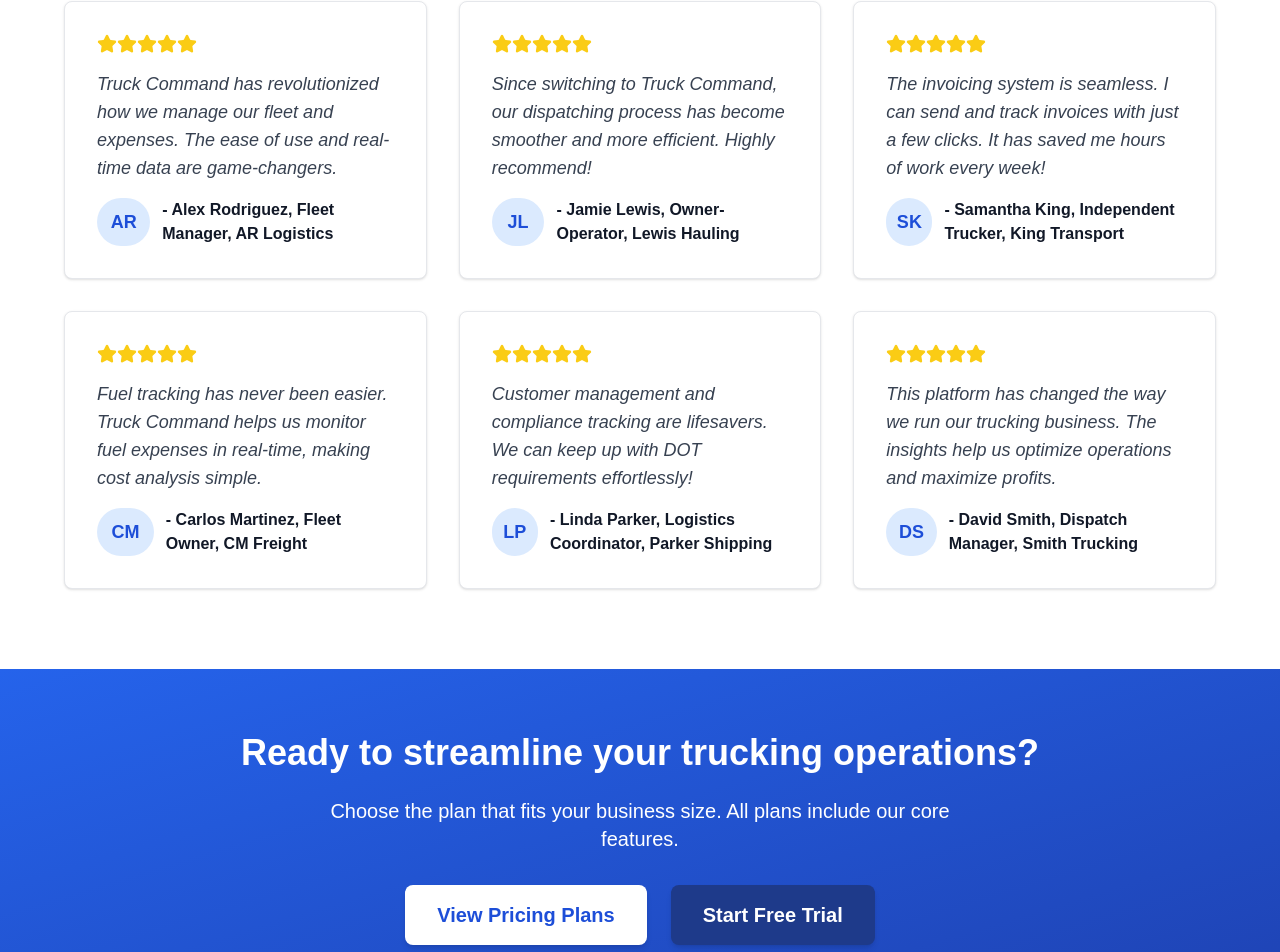
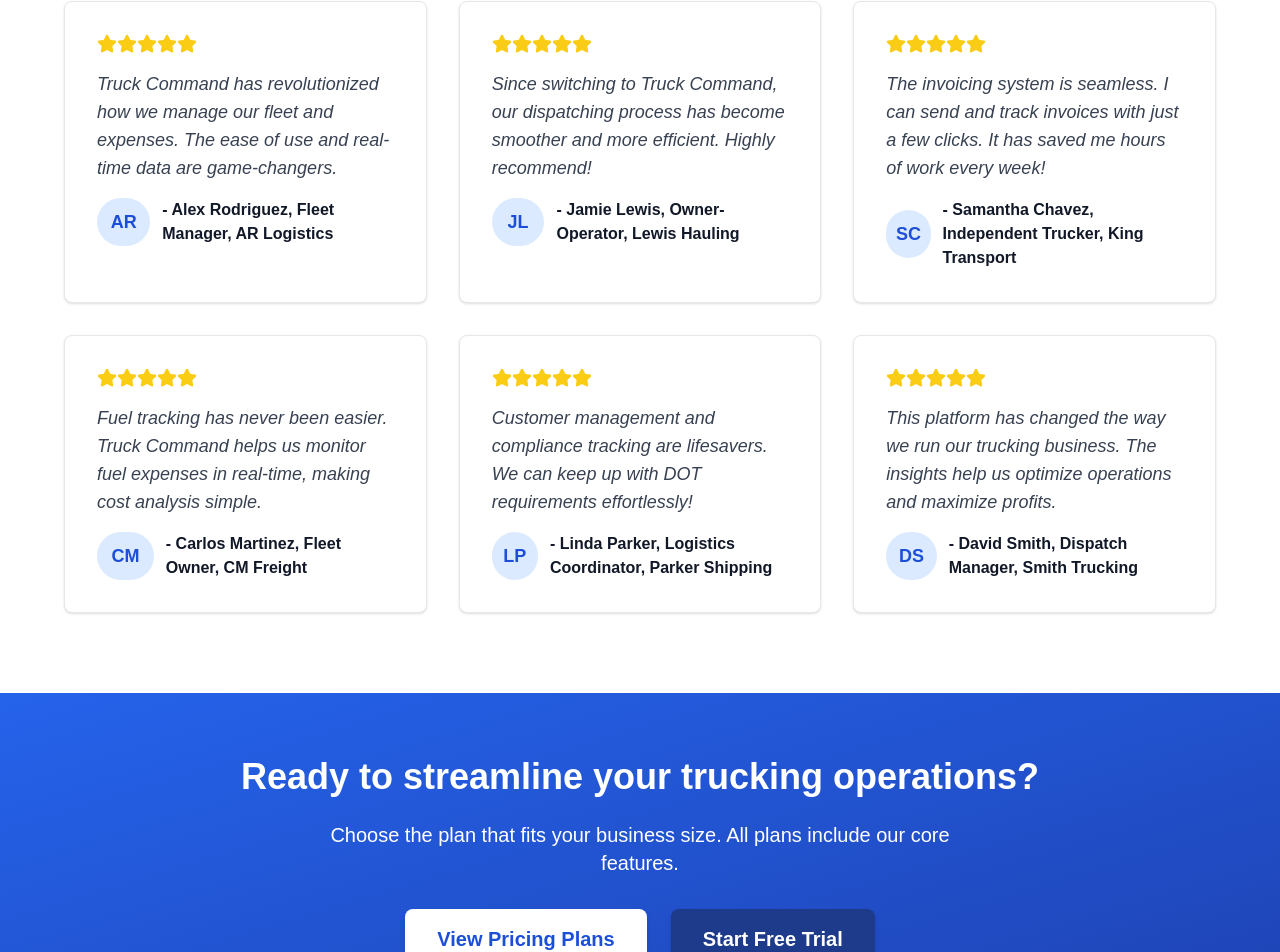
Before and after one commit to HighYieldSolar/truck-cmd, a Next.js app: page / in a window 1280 px wide. Shown: the part 2412-3364 px from the top of the page. Built offline with nearby package versions, Linux system fonts and the light colour scheme.

Commit message:
testimonial update

```diff
--- a/src/app/page.js
+++ b/src/app/page.js
@@ -325,7 +325,7 @@
   const testimonials = [
     { text: "Truck Command has revolutionized how we manage our fleet and expenses. The ease of use and real-time data are game-changers.", name: "Alex Rodriguez", role: "Fleet Manager", company: "AR Logistics", rating: 5 },
     { text: "Since switching to Truck Command, our dispatching process has become smoother and more efficient. Highly recommend!", name: "Jamie Lewis", role: "Owner-Operator", company: "Lewis Hauling", rating: 5 },
-    { text: "The invoicing system is seamless. I can send and track invoices with just a few clicks. It has saved me hours of work every week!", name: "Samantha King", role: "Independent Trucker", company: "King Transport", rating: 5 },
+    { text: "The invoicing system is seamless. I can send and track invoices with just a few clicks. It has saved me hours of work every week!", name: "Samantha Chavez", role: "Independent Trucker", company: "King Transport", rating: 5 },
     { text: "Fuel tracking has never been easier. Truck Command helps us monitor fuel expenses in real-time, making cost analysis simple.", name: "Carlos Martinez", role: "Fleet Owner", company: "CM Freight", rating: 5 },
     { text: "Customer management and compliance tracking are lifesavers. We can keep up with DOT requirements effortlessly!", name: "Linda Parker", role: "Logistics Coordinator", company: "Parker Shipping", rating: 5 },
     { text: "This platform has changed the way we run our trucking business. The insights help us optimize operations and maximize profits.", name: "David Smith", role: "Dispatch Manager", company: "Smith Trucking", rating: 5 }
```
